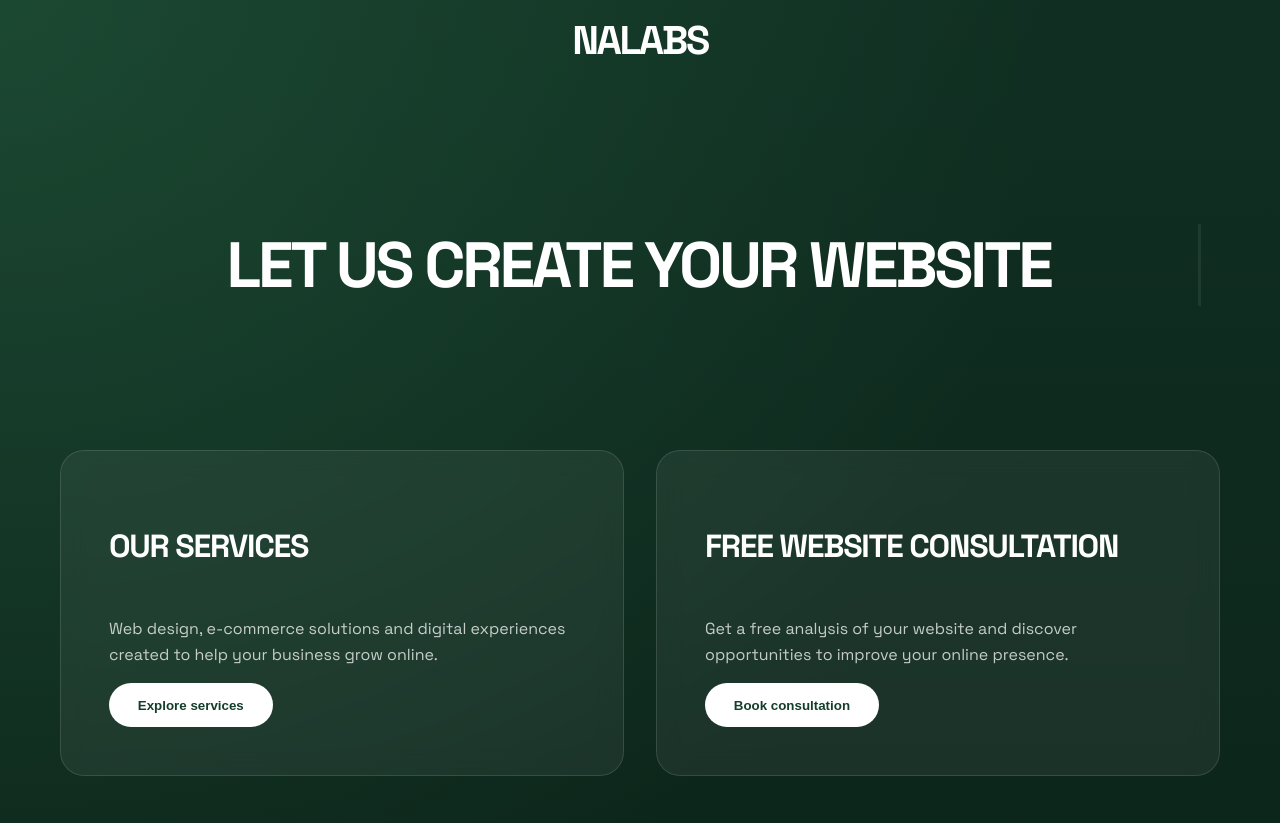
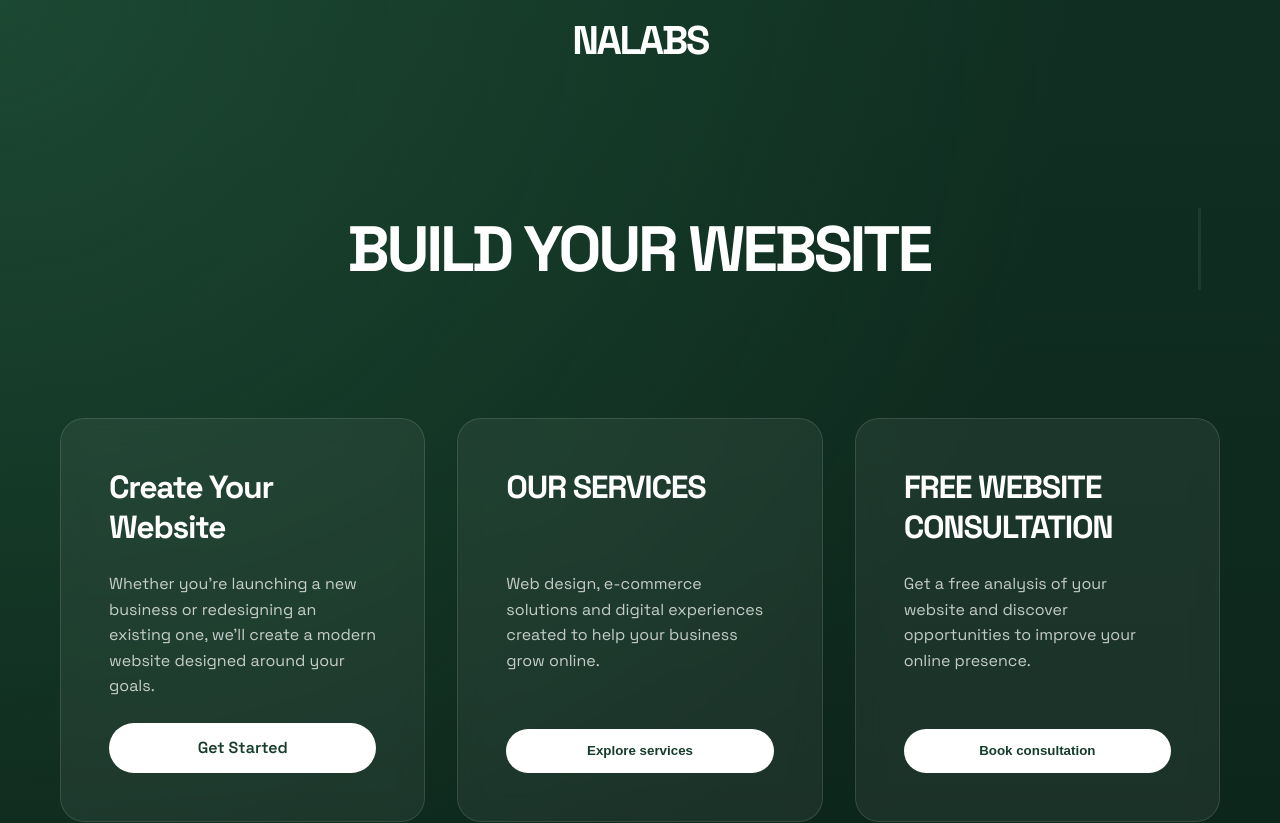
Before and after one commit to pablonare/nalabs, a Next.js app: page / in a window 1280 px wide. Shown: the top 823 px of the page. Built offline with nearby package versions, Linux system fonts and the light colour scheme.

Commit message:
Update homepage and getstarted pages

```diff
--- /dev/null
+++ b/src/pages/getstarted/index.tsx
@@ -0,0 +1,5 @@
+import GetStarted from "./GetStarted";
+
+export default function GetStartedPage() {
+  return <GetStarted />;
+}
--- a/src/pages/home/hero/Hero.module.css
+++ b/src/pages/home/hero/Hero.module.css
@@ -1,7 +1,7 @@
 .hero {
   position: relative;
   height: fit-content;
-  padding-block: 9rem;
+  padding-block: 8rem;
 }
 
 .content {
--- a/src/pages/home/hero/Hero.tsx
+++ b/src/pages/home/hero/Hero.tsx
@@ -8,7 +8,7 @@ export default function Hero() {
       <div className={styles.content}>
       <div className={styles.typing}>
         <h1 className={styles.title}>
-          LET US CREATE YOUR WEBSITE
+          BUILD YOUR WEBSITE
         </h1>
       </div>
     </div>
--- a/src/pages/home/index.tsx
+++ /dev/null
@@ -1 +0,0 @@
-export { default } from "./Home";
--- a/src/pages/home/intro/Intro.module.css
+++ b/src/pages/home/intro/Intro.module.css
@@ -4,15 +4,16 @@
   margin: 0 auto;
 
   display: grid;
-  grid-template-columns: repeat(2, 1fr);
+  grid-template-columns: repeat(3, 1fr);
   grid-auto-rows: 1fr;
   align-items: stretch;
   gap: 2rem;
 }
 
 .card {
-  display: flex;
-  flex-direction: column;
+  display: grid;
+  grid-template-rows: minmax(5rem, auto) 1fr auto;
+  row-gap: 1.5rem;
   min-width: 0;
 
   padding: 3rem;
@@ -33,21 +34,24 @@
 }
 
 .card h2 {
+  margin: 0;
   font-size: 2rem;
   font-weight: 700;
   letter-spacing: -0.04em;
 }
 
 .card p {
-  margin-top: 1.5rem;
+  margin: 0;
   color: rgba(255,255,255,0.75);
   line-height: 1.6;
 }
 
+.cardAction,
 .card button {
-  margin-top: auto;
-
   align-self: flex-start;
+  display: inline-flex;
+  align-items: center;
+  justify-content: center;
 
   padding: 0.9rem 1.8rem;
 
@@ -56,6 +60,7 @@
 
   background: white;
   color: #143d2b;
+  text-decoration: none;
 
   font-weight: 600;
   cursor: pointer;
--- a/src/pages/home/intro/Intro.tsx
+++ b/src/pages/home/intro/Intro.tsx
@@ -1,3 +1,4 @@
+import Link from "next/link";
 import Container from "@/components/ui/container/Container";
 import styles from "./Intro.module.css";
 
@@ -6,10 +7,19 @@ export default function Intro() {
     <section className={styles.intro}>
       <Container>
       <div className={styles.cards}>
+        <article className={styles.card}>
+          <h2>Create Your Website</h2>
+          <p>
+            Whether you're launching a new business or redesigning an existing one,
+            we'll create a modern website designed around your goals.
+          </p>
+          <Link href="/getstarted" className={styles.cardAction}>
+            Get Started
+          </Link>
+        </article>
 
         <article className={styles.card}>
           <h2>OUR SERVICES</h2>
-
           <p>
             Web design, e-commerce solutions and digital
             experiences created to help your business
--- a/src/pages/home/recentwork/RecentWork.tsx
+++ b/src/pages/home/recentwork/RecentWork.tsx
@@ -9,7 +9,7 @@ export default function RecentWork() {
      <Container>
 
         <div className={styles.heading}>
-            <h2>OUR RECENT WORK</h2>
+            <h2>RECENT WORK</h2>
         </div>
 
         <article className={styles.project}>
```
Also changed, not shown: src/pages/getstarted/GetStarted.tsx (added, +11 -0 lines).
